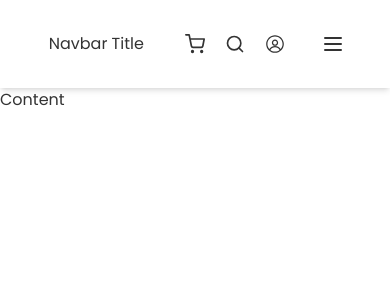
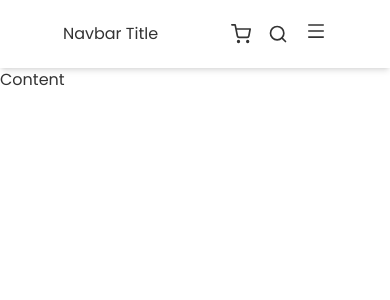
Before and after one commit to nmkhans/plant-house, a React (Vite) app: page / in a window 390 px wide. Shown: the top 300 px of the page. Built offline with nearby package versions, Linux system fonts and the light colour scheme.

Commit message:
search field added and header responsived

```diff
--- a/src/components/Header/Header.jsx
+++ b/src/components/Header/Header.jsx
@@ -1,8 +1,11 @@
-import React from 'react';
-import {FiShoppingCart, FiSearch} from "react-icons/fi"
-import {RxAvatar} from "react-icons/rx"
+import React, { useState } from 'react';
+import { FiShoppingCart, FiSearch } from "react-icons/fi"
+import { RxAvatar } from "react-icons/rx"
+import { AiOutlineMenu } from "react-icons/ai"
 
 const Header = () => {
+    const [toggleSearch, setToggleSearch] = useState(false)
+
     return (
         <header>
             <div className="drawer drawer-end">
@@ -19,15 +22,34 @@ const Header = () => {
                                 <li><a>Navbar Item 2</a></li>
                             </ul>
                         </div>
-                        <div className="flex justify-between text-xl basis-[100px]">
-                            <span><FiShoppingCart /></span>
-                            <span><FiSearch /></span>
-                            <span><RxAvatar /></span>
-                        </div>
-                        <div className="flex-none lg:hidden">
-                            <label htmlFor="my-drawer-3" className="btn btn-square btn-ghost">
-                                <svg xmlns="http://www.w3.org/2000/svg" fill="none" viewBox="0 0 24 24" className="inline-block w-6 h-6 stroke-current"><path strokeLinecap="round" strokeLinejoin="round" strokeWidth="2" d="M4 6h16M4 12h16M4 18h16"></path></svg>
-                            </label>
+                        <div className="flex items-center justify-evenly text-xl basis-[130px] lg:basis-[200px] relative">
+                            <span
+                                className="inline-block cursor-pointer"
+                            >
+                                <FiShoppingCart />
+                            </span>
+                            <span
+                                onClick={() => setToggleSearch(!toggleSearch)}
+                                className="inline-block cursor-pointer">
+                                <FiSearch />
+                            </span>
+                            <span
+                                className="hidden lg:inline-block cursor-pointer">
+                                <RxAvatar />
+                            </span>
+                            {toggleSearch && (
+                                <div className="absolute top-10 right-0 border p-2 bg-white shadow-md w-[300px] lg:w-[500px] rounded-lg">
+                                    <input type="text" placeholder="Type here" className="input w-full" />
+                                </div>
+                            )}
+                            <div className="flex-none lg:hidden">
+                                <label
+                                    htmlFor="my-drawer-3"
+                                    className="inline-block cursor-pointer text-xl"
+                                >
+                                    <AiOutlineMenu />
+                                </label>
+                            </div>
                         </div>
                     </div>
                     Content
```
